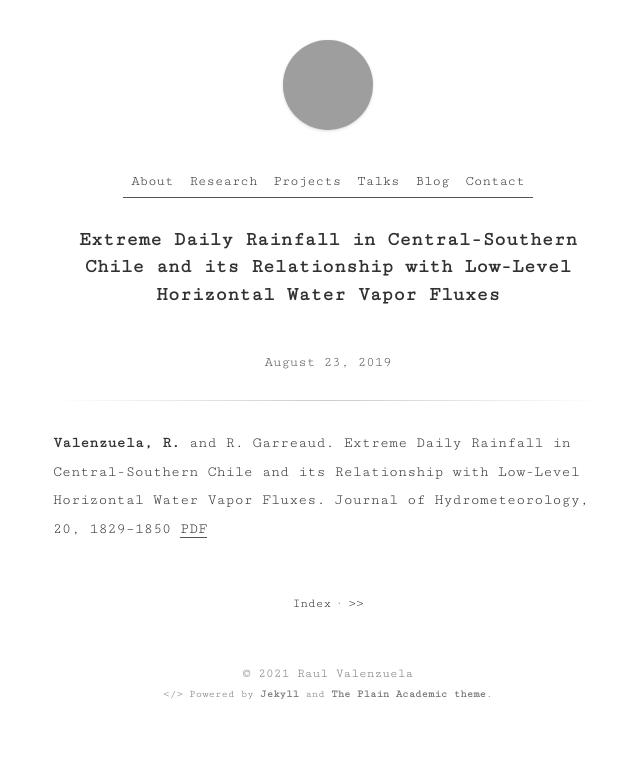
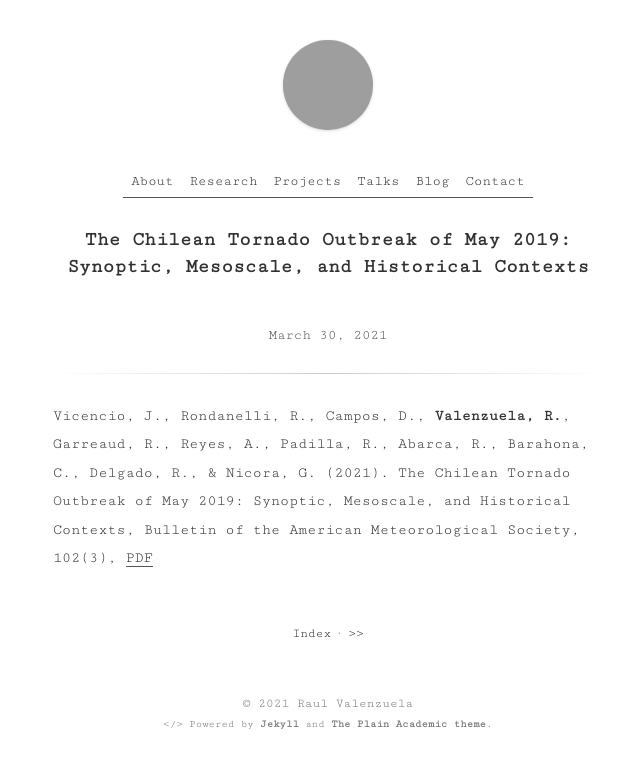
Before and after one commit to rvalenzuelar/rvalenzuelar.github.io, a Jekyll site: the page built from _research/2019-08-23-extreme-daily-rainfall-jhm.md, in a window 1280 px wide, cut to the strip 0-768 px from the top of the page. Shown: the whole strip, without its empty margins (312-952 px from the left). Built offline with Jekyll 4.4.1, drawn with Linux system fonts in a browser that asks for light colours; grey boxes are pictures that could not be loaded.

Commit message:
nee research entry

```diff
--- a/_research/2019-08-23-extreme-daily-rainfall-jhm.md
+++ b/_research/2019-08-23-extreme-daily-rainfall-jhm.md
@@ -1,10 +1,10 @@
 ---
-title: Extreme Daily Rainfall in Central-Southern Chile and its Relationship with Low-Level Horizontal Water Vapor Fluxes
+title: "The Chilean Tornado Outbreak of May 2019: Synoptic, Mesoscale, and Historical Contexts"
 type: research
-date: 2019-08-23
+date: 2021-03-30
 authors:
 status: published
 ---
 
 
-__Valenzuela, R.__ and R. Garreaud. Extreme Daily Rainfall in Central-Southern Chile and its Relationship with Low-Level Horizontal Water Vapor Fluxes. Journal of Hydrometeorology, 20, 1829–1850 [PDF](http://dgf.uchile.cl/rene/PUBS/EPE.pdf)
+Vicencio, J., Rondanelli, R., Campos, D., __Valenzuela, R.__, Garreaud, R., Reyes, A., Padilla, R., Abarca, R., Barahona, C., Delgado, R., & Nicora, G. (2021). The Chilean Tornado Outbreak of May 2019: Synoptic, Mesoscale, and Historical Contexts, Bulletin of the American Meteorological Society, 102(3), [PDF](http://dgf.uchile.cl/rene/PUBS/Tornado_chile_2019.pdf)
```
